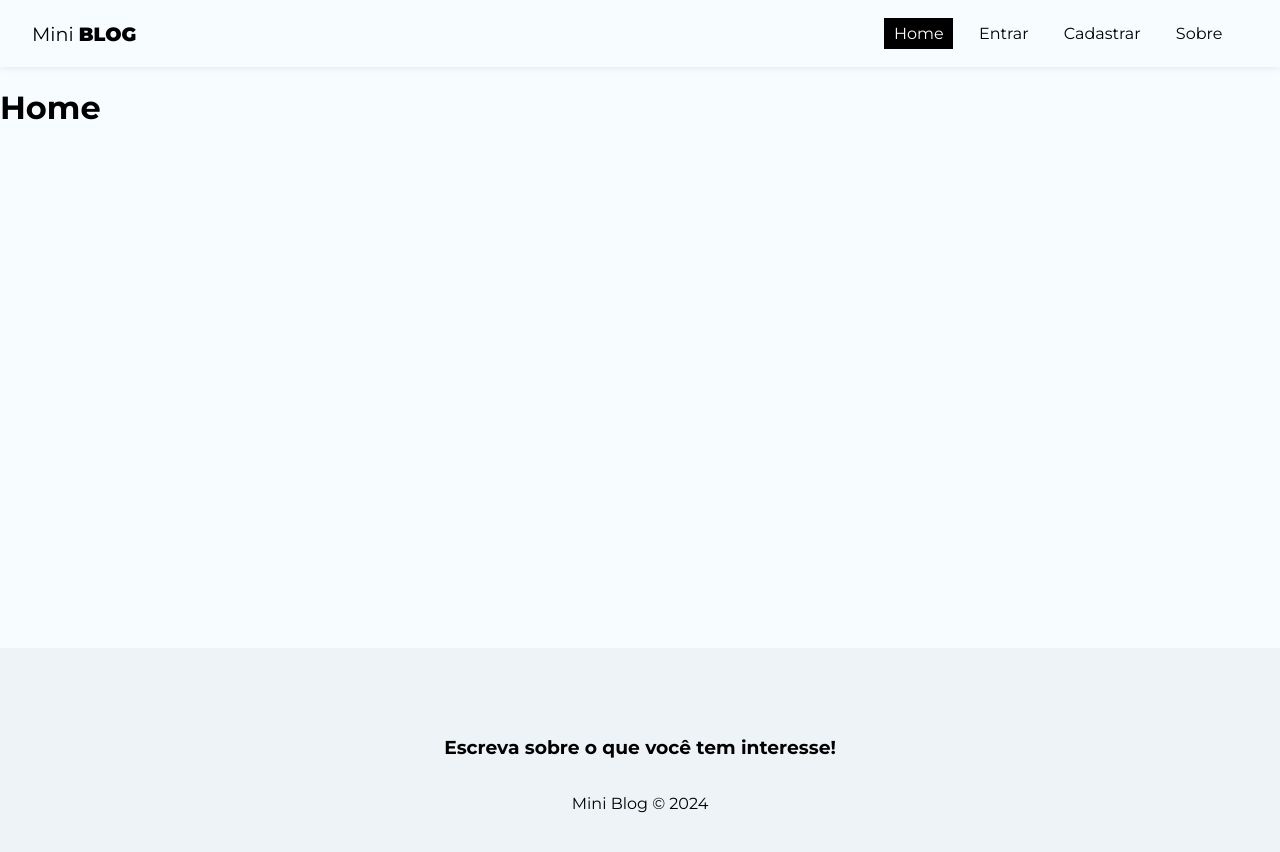
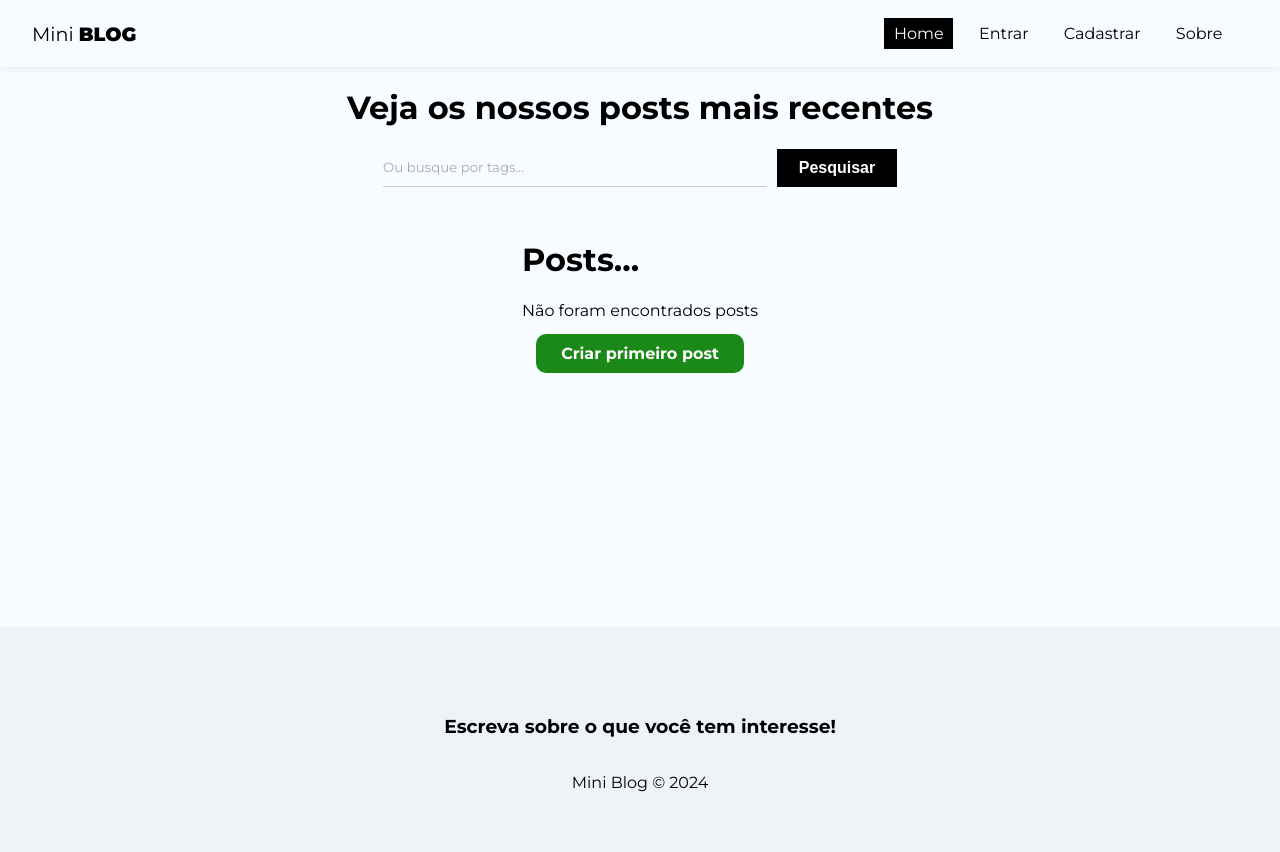
Before and after one commit to NikkitoPlay/miniblog, a React (Create React App) app: page / in a window 1280 px wide. Shown: the top 852 px of the page. Built offline with nearby package versions, Linux system fonts and the light colour scheme; no server answers.

Commit message:
hook fetch docs

```diff
--- a/src/pages/CreatePost/CreatePost.jsx
+++ b/src/pages/CreatePost/CreatePost.jsx
@@ -1,7 +1,7 @@
 import styles from "./CreatePost.module.css";
 
 import { useState } from "react";
-import { useNavigate } from "react-router-dom";
+import { Navigate, useNavigate } from "react-router-dom";
 import { useAuthValue } from "../../context/AuthContext";
 import { useInsertDocument } from "../../hooks/useInsertDocument";
 
@@ -12,6 +12,8 @@
   const [tags, setTags] = useState([]);
   const [formError, setFormError] = useState("");
 
+  const navigate = useNavigate();
+
   const { user } = useAuthValue();
 
   const { insertDocument, response } = useInsertDocument("posts");
@@ -20,24 +22,37 @@
     e.preventDefault();
     setFormError("");
 
-    console.log('auqiii')
+    console.log("auqiii");
 
     //validar imagem
+    try {
+      new URL(image);
+    } catch (error) {
+      setFormError("A imagem precisa ser uma URL.");
+    }
 
     //criar array de tags
+    const tagsArray = tags.split(",").map((tag) => tag.trim().toLowerCase());
 
     //checar todos os valores
+    if (!title || !image || !tags || !body) {
+      setFormError("Por favor, preencha todos os campos!");
+    }
 
+    if (formError) {
+      return;
+    }
     insertDocument({
       title,
       image,
       body,
-      tags,
+      tagsArray,
       uid: user.uid,
       createdBy: user.displayName,
     });
-    console.log('auqiii222')
+    console.log("auqiii222");
     //redirect home page
+    navigate("/");
   };
 
   return (
@@ -102,6 +117,7 @@
           </button>
         )}
         {response.error && <p className="error">{response.error}</p>}
+        {formError && <p className="error">{formError}</p>}
       </form>
     </div>
   );
--- a/src/pages/Home/Home.jsx
+++ b/src/pages/Home/Home.jsx
@@ -1,12 +1,43 @@
 //CSS
-import styles from './Home.module.css';
+import styles from "./Home.module.css";
+
+//hooks
+import { Link, useNavigate } from "react-router-dom";
+import { useState } from "react";
+
+//componentes
 
 const Home = () => {
+  const [query, setQuery] = useState("");
+  const [posts] = useState([]);
+
+  const handleSubmit = (e) => {
+    e.preventDefault();
+  };
+
   return (
-    <div>
-      <h1>Home</h1>
+    <div className={styles.home}>
+      <h1>Veja os nossos posts mais recentes</h1>
+
+      <form onSubmit={handleSubmit} className={styles.search_form}>
+        <input
+          type="text"
+          placeholder="Ou busque por tags..."
+          onChange={(e) => setQuery(e.target.value)}
+        />
+        <button className="btn btn-dark">Pesquisar</button>
+      </form>
+      <div>
+        <h1>Posts...</h1>
+        {posts && posts.length === 0 && (
+          <div className={styles.noposts}>
+            <p>Não foram encontrados posts</p>
+            <Link to='posts/create' className='btn'>Criar primeiro post</Link>
+          </div>
+        )}
+      </div>
     </div>
-  )
-}
+  );
+};
 
-export default Home
+export default Home;
--- a/src/pages/Home/Home.module.css
+++ b/src/pages/Home/Home.module.css
@@ -0,0 +1,31 @@
+.home{
+  display: flex;
+  flex-direction: column;
+  align-items: center;
+  justify-content: center;
+}
+
+.search_form{
+  max-width: 100%;
+  width: 60%;
+  display: flex;
+  justify-content: center;
+  margin-bottom: 2em;
+}
+
+.search_form input{
+  margin-right: 10px;
+  width: 50%;
+}
+
+.noposts{
+  text-align: center;
+}
+
+.noposts p{
+  margin-bottom: 1.5em;
+}
+
+.noposts a{
+  padding: 10px 25px;
+}
```
Also changed, not shown: src/hooks/useFetchDocuments.jsx (added, +64 -0 lines).
